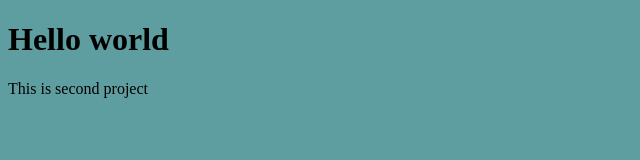
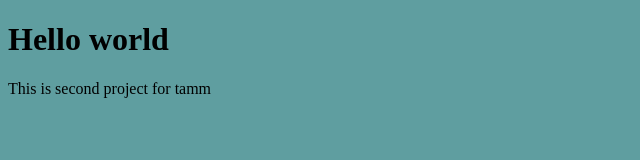
Before and after one commit to sapta07-cg/Project2, a plain HTML site: page index.html in a window 1280 px wide. Shown: the full height of the page, 0-640 px from the left. Drawn offline with Linux system fonts and the light colour scheme.

Commit message:
make change

```diff
--- a/index.html
+++ b/index.html
@@ -8,7 +8,7 @@
 <body>
 
     <h1>Hello world</h1>
-    <p>This is second project</p>
+    <p>This is second project for tamm</p>
 
 
 </body>
```
